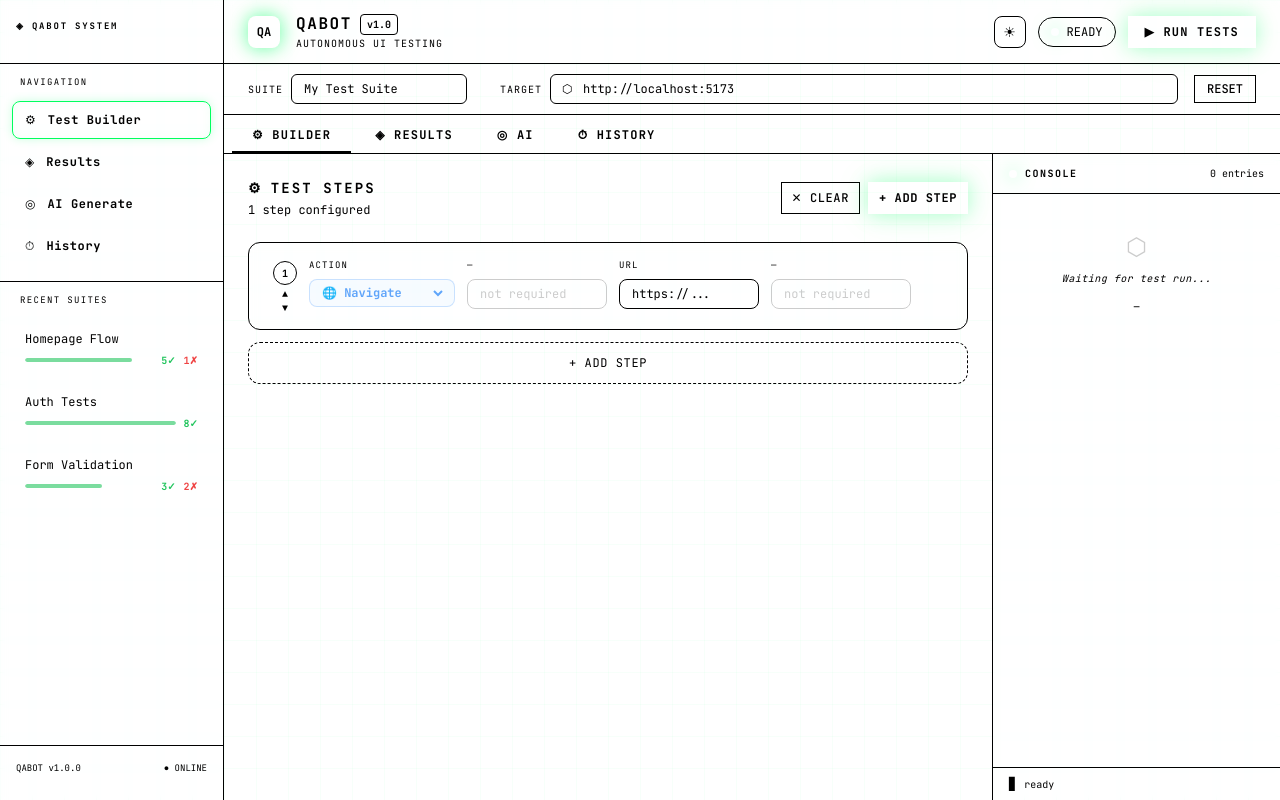
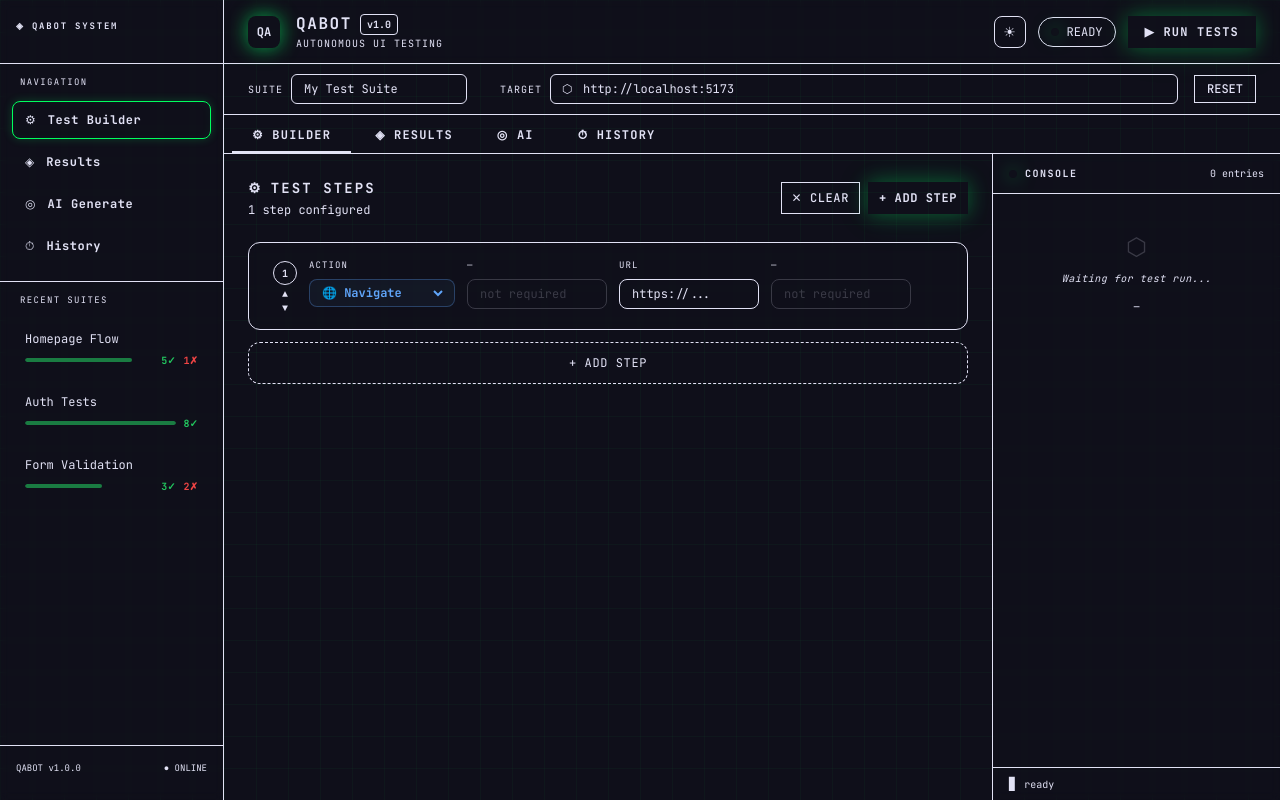
Before and after one commit to pratykshparmar00-coder/my-qa-bot, a React (Vite) app: page / in a window 1280 px wide. Built offline with nearby package versions, Linux system fonts and the light colour scheme.

Commit message:
fix: resolve theme styling conflicts for dark mode

```diff
--- a/src/index.css
+++ b/src/index.css
@@ -132,12 +132,12 @@
 
 @layer base {
   * {
-    border-color: hsl(var(--border));
+    border-color: var(--border);
   }
 
   body {
-    background-color: hsl(var(--background));
-    color: hsl(var(--foreground));
+    background-color: var(--background);
+    color: var(--foreground);
     font-family: 'JetBrains Mono', monospace;
     background-image:
       linear-gradient(rgba(0, 255, 100, 0.03) 1px, transparent 1px),
@@ -229,16 +229,16 @@
 }
 
 ::-webkit-scrollbar-track {
-  background: hsl(var(--background));
+  background: var(--background);
 }
 
 ::-webkit-scrollbar-thumb {
-  background: hsl(var(--border));
+  background: var(--border);
   border-radius: 2px;
 }
 
 ::-webkit-scrollbar-thumb:hover {
-  background: hsl(var(--primary));
+  background: var(--primary);
 }
 
 /* Input focus glow */
```
